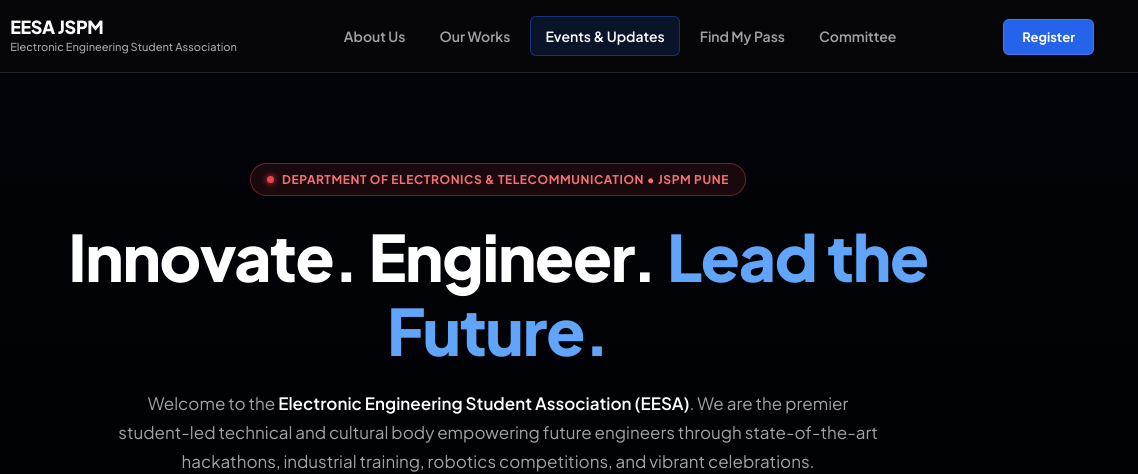
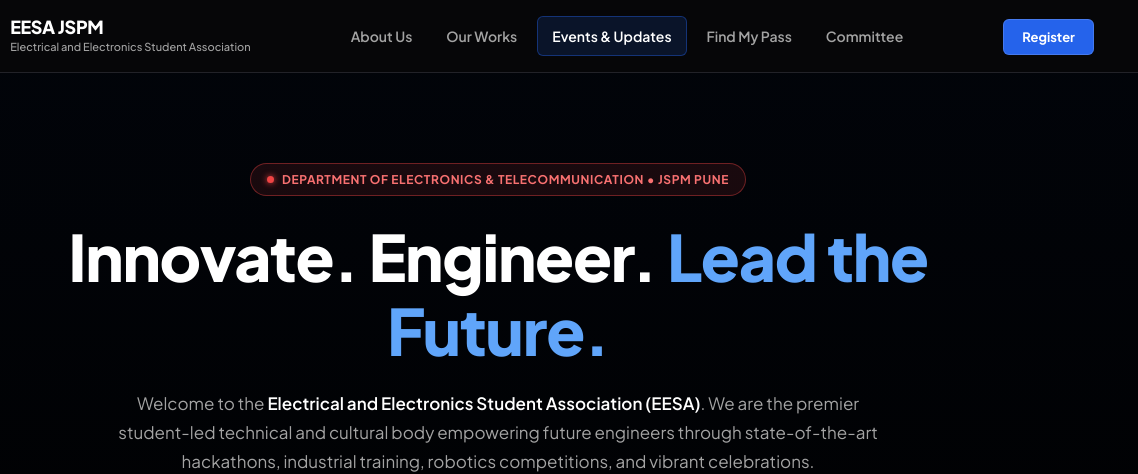
Before and after one commit to Sanskar901/eesa-reg-web, a website: page public/index.html in a window 1280 px wide. Shown: the top 474 px of the page, 142-1280 px from the left. Drawn offline with Linux system fonts and the light colour scheme; no server answers.

Commit message:
docs: correct EESA full form to Electrical and Electronics Student Association

```diff
--- a/public/index.html
+++ b/public/index.html
@@ -4,8 +4,8 @@
 <head>
     <meta charset="UTF-8">
     <meta name="viewport" content="width=device-width, initial-scale=1.0">
-    <title>EESA | Electronic Engineering Student Association • JSPM University</title>
-    <meta name="description" content="Official website of the Electronic Engineering Student Association (EESA) at JSPM University. Explore our works, committee, upcoming workshops, hackathons, and event registrations.">
+    <title>EESA | Electrical and Electronics Student Association • JSPM University</title>
+    <meta name="description" content="Official website of the Electrical and Electronics Student Association (EESA) at JSPM University. Explore our works, committee, upcoming workshops, hackathons, and event registrations.">
     <link rel="preconnect" href="https://fonts.googleapis.com">
     <link rel="preconnect" href="https://fonts.gstatic.com" crossorigin>
     <link href="https://fonts.googleapis.com/css2?family=Plus+Jakarta+Sans:wght@300;400;500;600;700;800&display=swap" rel="stylesheet">
@@ -21,7 +21,7 @@
                 <img src="/1000362016.png" alt="JSPM University Logo" class="brand-logo-img">
                 <div class="brand-text">
                     <h1 class="brand-title">EESA JSPM</h1>
-                    <span class="brand-sub">Electronic Engineering Student Association</span>
+                    <span class="brand-sub">Electrical and Electronics Student Association</span>
                 </div>
             </a>
 
@@ -56,7 +56,7 @@
                     Innovate. Engineer. <span class="highlight">Lead the Future.</span>
                 </h2>
                 <p class="hero-subtext">
-                    Welcome to the <strong>Electronic Engineering Student Association (EESA)</strong>.
+                    Welcome to the <strong>Electrical and Electronics Student Association (EESA)</strong>.
                     We are the premier student-led technical and cultural body empowering future engineers through
                     state-of-the-art hackathons, industrial training, robotics competitions, and vibrant celebrations.
                 </p>
@@ -447,7 +447,7 @@
         <div class="footer-container">
             <div class="footer-brand">
                 <h3>⚡ EESA JSPM UNIVERSITY</h3>
-                <p>Electronic Engineering Student Association • Established 2018</p>
+                <p>Electrical and Electronics Student Association • Established 2018</p>
                 <p>Department of E&TC Engineering, JSPM University Campus, Pune, Maharashtra.</p>
             </div>
             <div class="footer-links">
@@ -466,7 +466,7 @@
             </div>
         </div>
         <div class="footer-bottom">
-            <p>© 2026 Electronic Engineering Student Association (EESA). All Rights Reserved.</p>
+            <p>© 2026 Electrical and Electronics Student Association (EESA). All Rights Reserved.</p>
         </div>
     </footer>
 
--- a/public/script.js
+++ b/public/script.js
@@ -376,7 +376,7 @@ function showTicketModal(ticket) {
             </div>
 
             <h3 class="ticket-title">${escapeHtml(ticket.eventTitle || 'EESA EVENT PASS')}</h3>
-            <p class="ticket-dept">Electronic Engineering Student Association • JSPM University</p>
+            <p class="ticket-dept">Electrical and Electronics Student Association • JSPM University</p>
 
             <div class="ticket-content">
                 <div class="ticket-qr-area">
--- a/public/style.css
+++ b/public/style.css
@@ -1,5 +1,5 @@
 /* ==========================================================================
-   EESA — Electronics Engineering Student Association • JSPM University
+   EESA — Electrical and Electronics Student Association • JSPM University
    Color System: Black, White, Blue, Red
    Clean, Modern, High-Contrast UI
    ========================================================================== */
```
